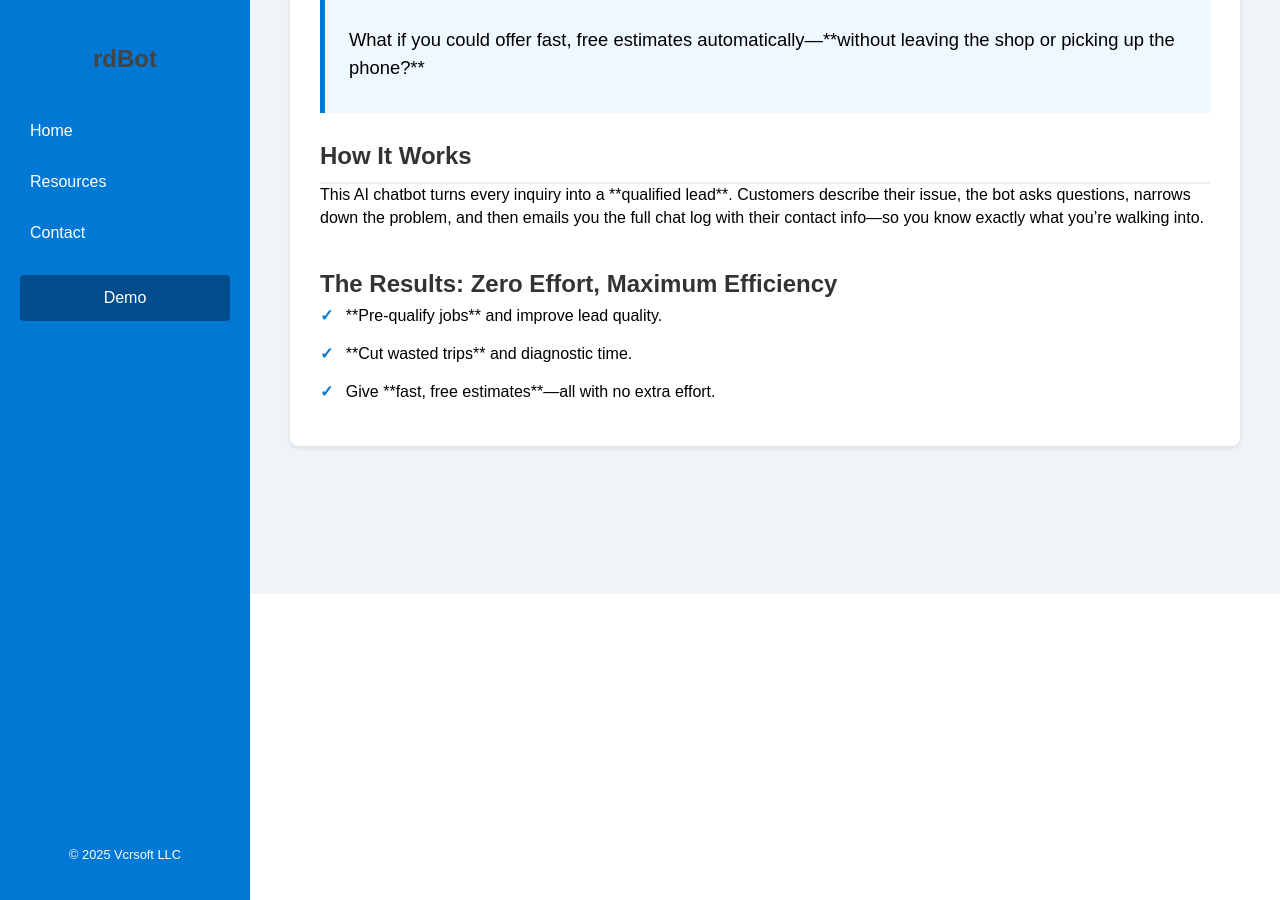
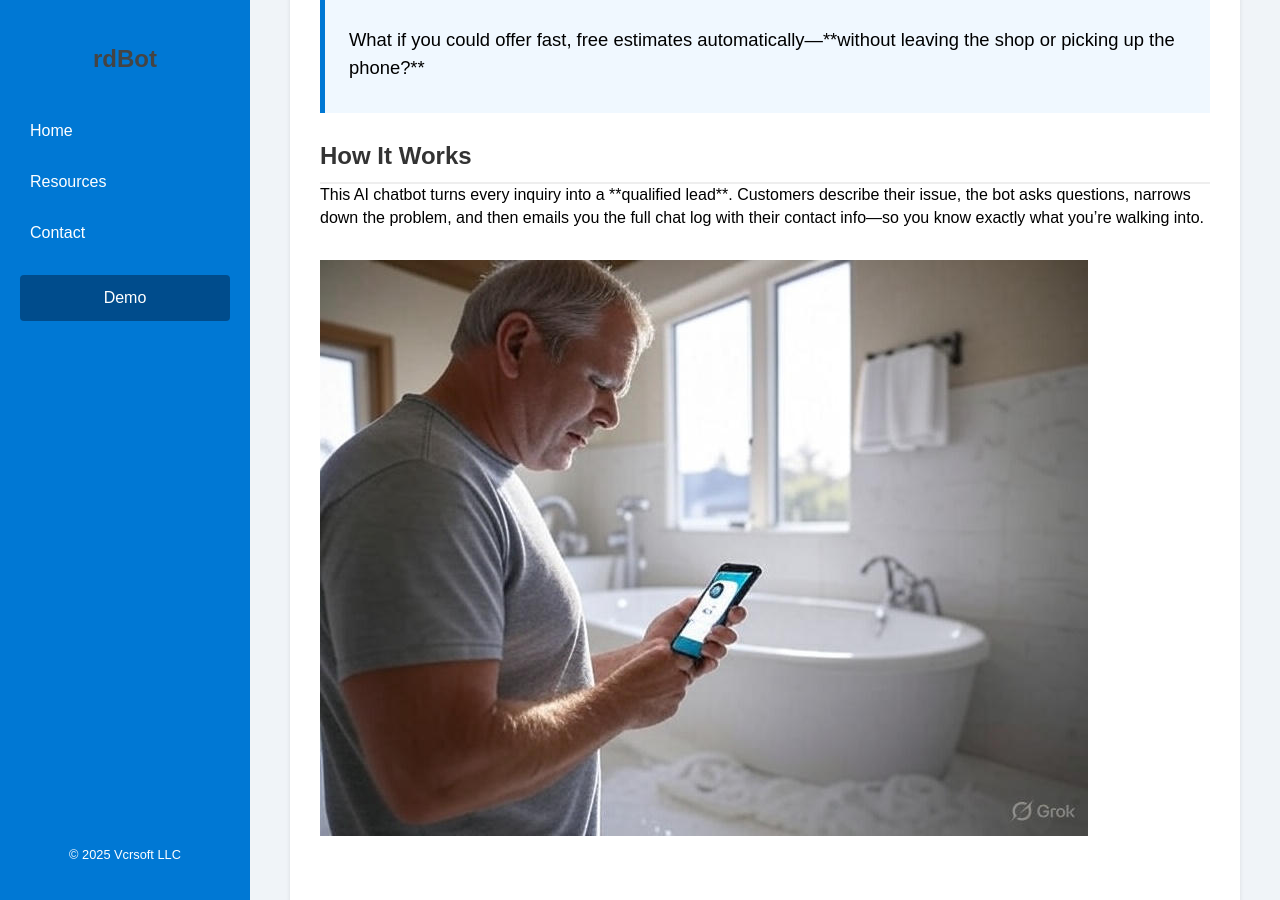
Before and after one commit to vcrsoft/vcrsoft.github.io, a Jekyll site: the page built from index.md, in a window 1280 px wide and 900 px high, scrolled down 306 px. Built offline with Jekyll 4.4.1, drawn with Linux system fonts in a browser that asks for light colours.

Commit message:
Update index.md

```diff
--- a/index.md
+++ b/index.md
@@ -23,6 +23,8 @@ title: Home
     This AI chatbot turns every inquiry into a **qualified lead**. Customers describe their issue, the bot asks questions, narrows down the problem, and then emails you the full chat log with their contact info—so you know exactly what you’re walking into.
 </p>
 
+<img src="/assets/images/image.jpg" alt="Homeowner using chatbot" style="max-width: 100%; height: auto; margin: 1em 0;">
+
 <h3 style="font-size: 1.5em; color: #333; margin-top: 1.5em;">The Results: Zero Effort, Maximum Efficiency</h3>
 
 <ul style="list-style-type: none; padding-left: 0;">
```
